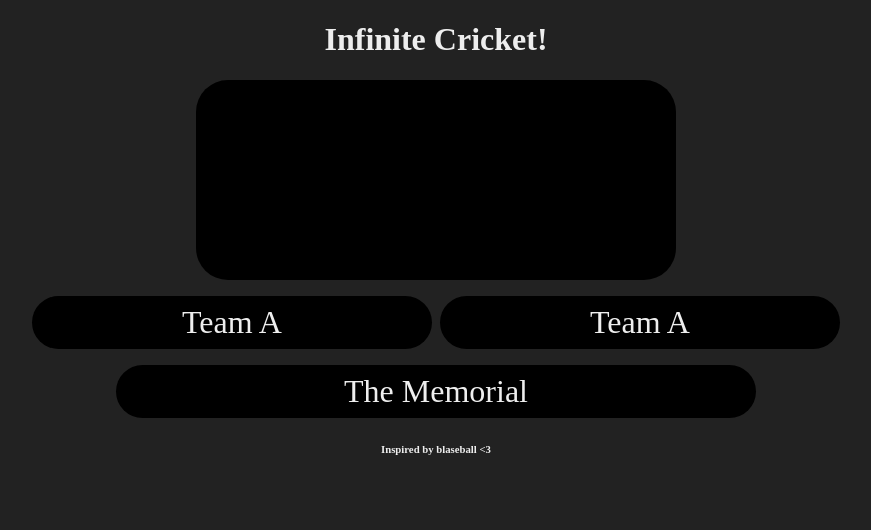
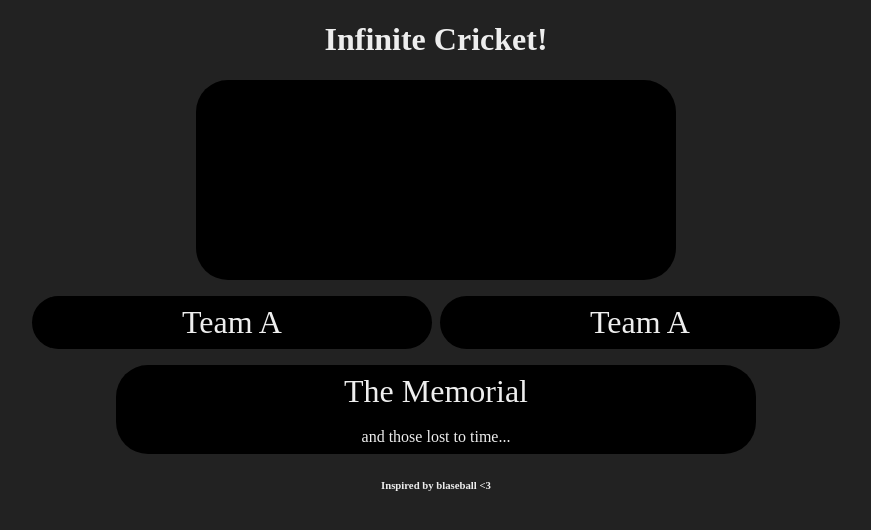
Before and after one commit to BeeFox-sys/cricket, a website: page static/index.html in a window 1280 px wide. Shown: the whole page, without its empty margins (204-1075 px from the left). Drawn offline with Linux system fonts and the light colour scheme; no server answers.

Commit message:
and those lost to time

```diff
--- a/static/main.css
+++ b/static/main.css
@@ -87,6 +87,7 @@ h1, h6 {
 }
 .teams #memorial {
   max-width: 80ch;
+  text-align: center;
 }
 .teams #memorial .players {
   display: flex;
```
Also changed, not shown: static/index.html (+1 -0 lines).
